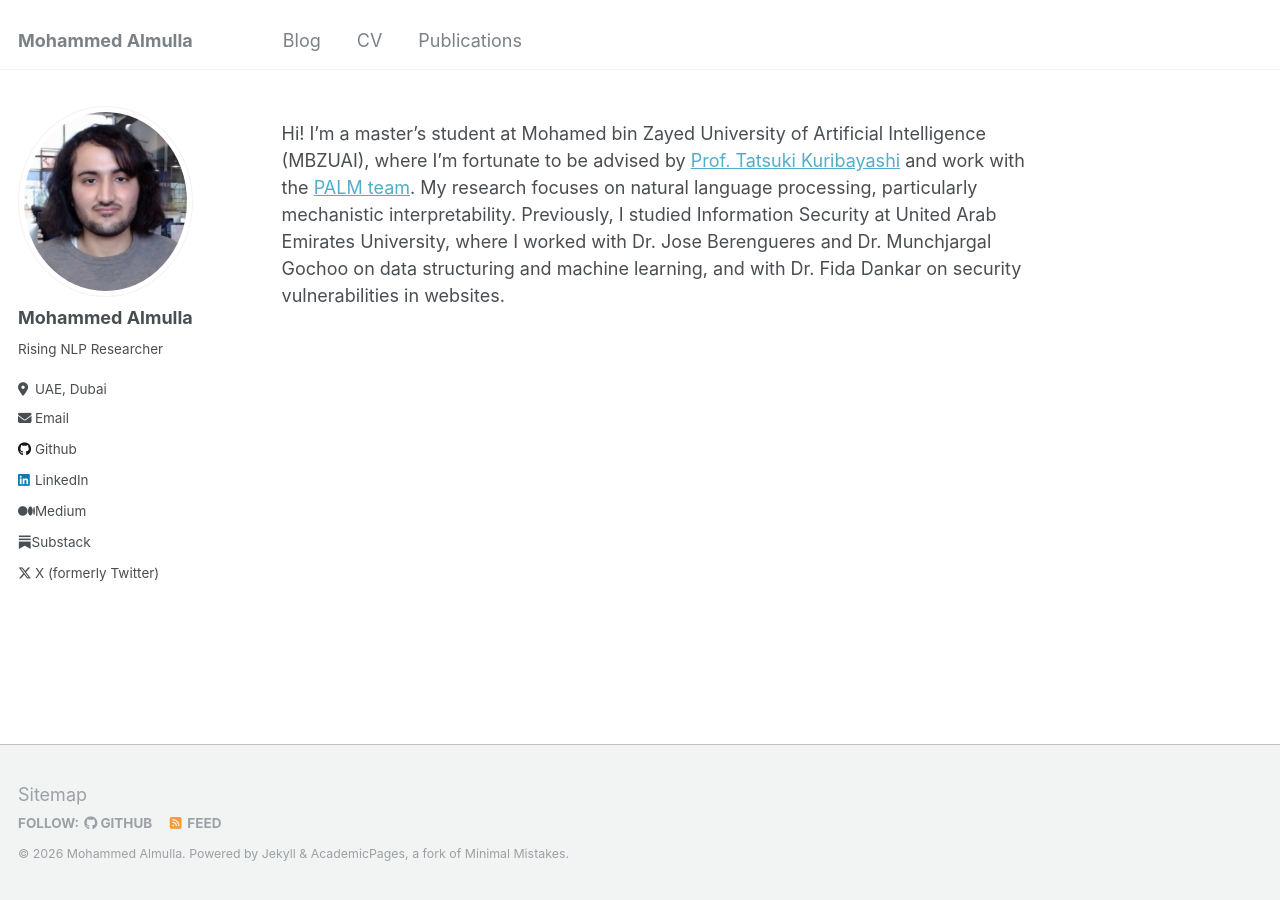
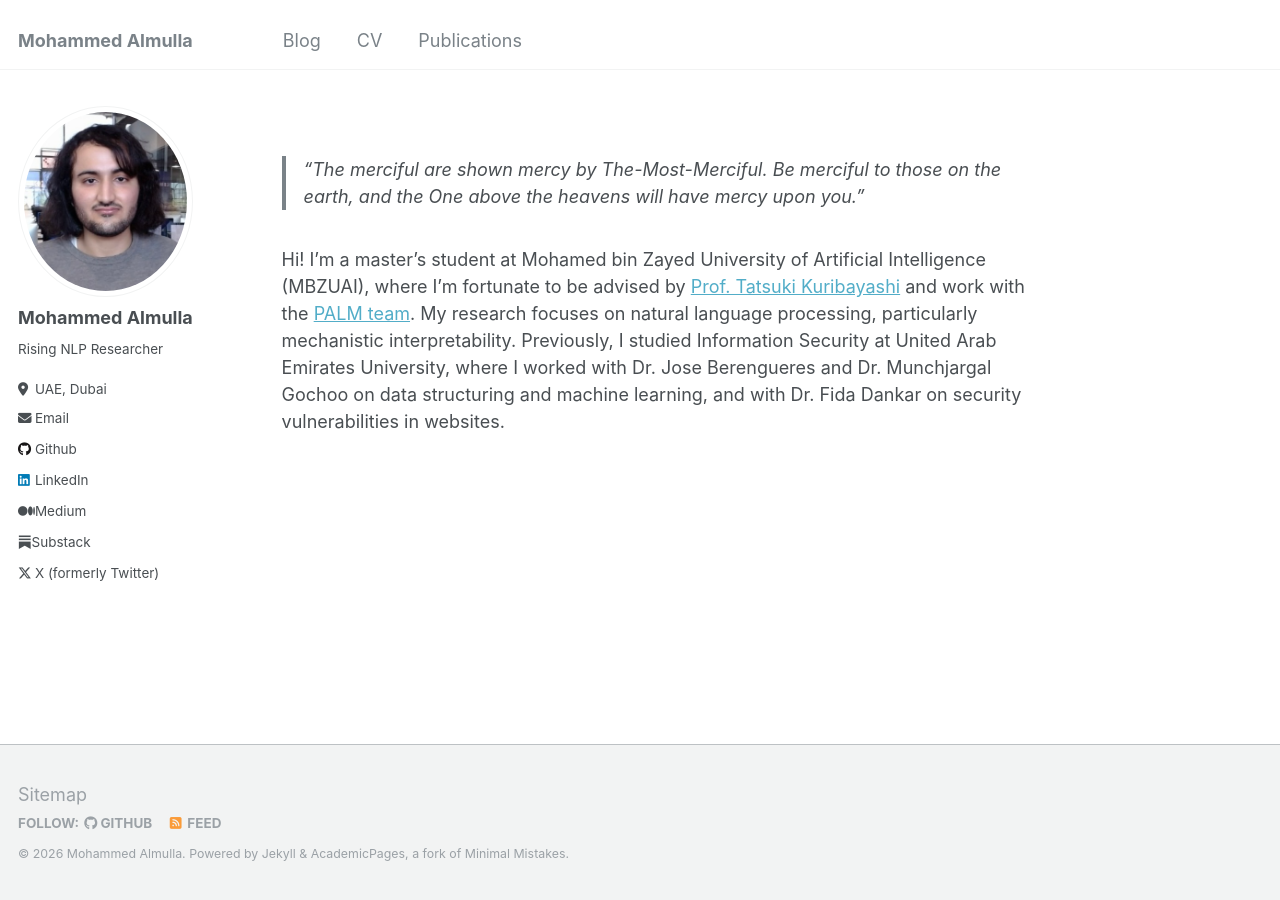
Before and after one commit to Morologi3/Morologi3.github.io, a Jekyll site: the page built from _pages/about.md, in a window 1280 px wide. Built offline with Jekyll 4.4.1, drawn with Linux system fonts in a browser that asks for light colours.

Commit message:
Update about.md

```diff
--- a/_pages/about.md
+++ b/_pages/about.md
@@ -7,4 +7,6 @@ redirect_from:
   - /about.html
 ---
 
+> “The merciful are shown mercy by The-Most-Merciful. Be merciful to those on the earth, and the One above the heavens will have mercy upon you.”
+
 Hi! I’m a master’s student at Mohamed bin Zayed University of Artificial Intelligence (MBZUAI), where I’m fortunate to be advised by [Prof. Tatsuki Kuribayashi](https://kuribayashi4.github.io/) and work with the [PALM team](https://palm-mbzuai.github.io/). My research focuses on natural language processing, particularly mechanistic interpretability. Previously, I studied Information Security at United Arab Emirates University, where I worked with Dr. Jose Berengueres and Dr. Munchjargal Gochoo on data structuring and machine learning, and with Dr. Fida Dankar on security vulnerabilities in websites.
```
